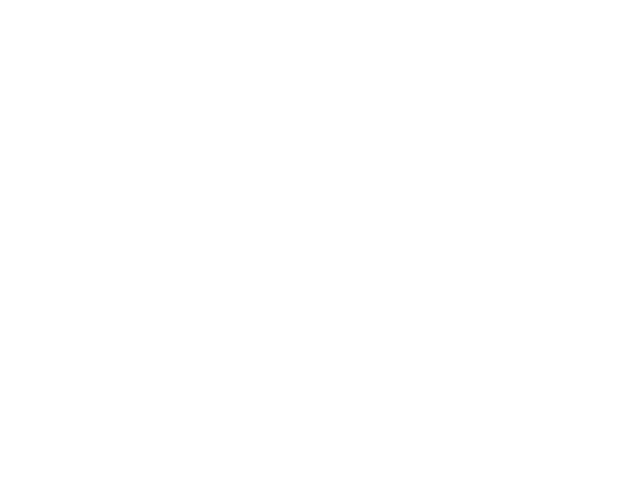
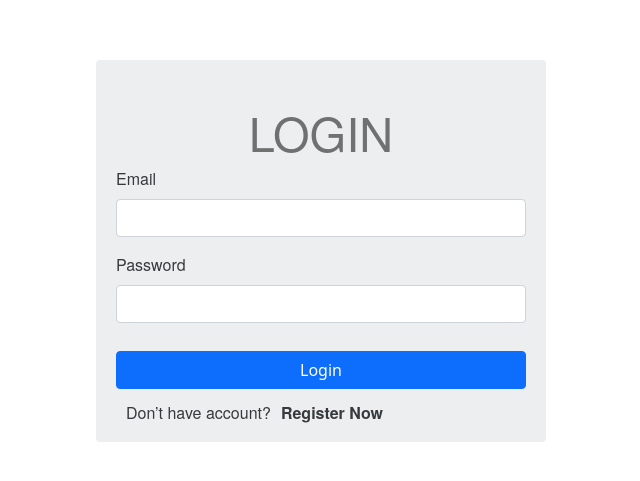
Before and after one commit to vrdisoft/arvan-challenge, a React (Create React App) app: page /login in a window 1280 px wide. Shown: the part 141-622 px from the top of the page, without its empty margins (319-959 px from the left). Built offline with nearby package versions, Linux system fonts and the light colour scheme.

Commit message:
design login page

```diff
--- a/src/App.tsx
+++ b/src/App.tsx
@@ -1,10 +1,15 @@
 import React from "react";
+import { Route, Routes, Navigate } from "react-router-dom";
+
+import Login from "./page/login";
 
 function App() {
   return (
-    <div className="App">
-      <header className="App-header"></header>
-    </div>
+    <Routes>
+      <Route path="/login" element={<Login />} />
+      <Route path="/register" element={<Login />} />
+      <Route path="*" element={<Navigate to="/login" replace={true} />} />
+    </Routes>
   );
 }
 
--- a/src/index.tsx
+++ b/src/index.tsx
@@ -1,5 +1,6 @@
 import { StrictMode } from "react";
 import ReactDOM from "react-dom/client";
+import { BrowserRouter } from "react-router-dom";
 import App from "./App";
 
 const root = ReactDOM.createRoot(
@@ -7,6 +8,8 @@ const root = ReactDOM.createRoot(
 );
 root.render(
   <StrictMode>
-    <App />
+    <BrowserRouter>
+      <App />
+    </BrowserRouter>
   </StrictMode>
 );
--- /dev/null
+++ b/src/page/login/component/content.tsx
@@ -0,0 +1,95 @@
+import React, { useState, useRef } from "react";
+import Button from "react-bootstrap/Button";
+import Form from "react-bootstrap/Form";
+import Row from "react-bootstrap/Row";
+
+function Content({ isLoginPage }: { isLoginPage: boolean }) {
+  const [validated, setValidated] = useState<boolean>(false);
+  const [isInvalidEmail, setIsInvalidEmail] = useState<boolean>(false);
+  const emailInputRef = useRef() as any;
+  const emailRegex = useRef(/^[A-Z0-9._%+-]+@[A-Z0-9.-]+\.[A-Z]+$/i).current;
+
+  const validateEmail = () => {
+    if (!emailRegex.test(emailInputRef.current.value.replace(/\s/g, ""))) {
+      setIsInvalidEmail(true);
+      return false;
+    } else {
+      setIsInvalidEmail(false);
+    }
+  };
+
+  const handleSubmit = (event: React.FormEvent<HTMLFormElement>) => {
+    const form = event.currentTarget;
+    if (form.checkValidity() === false) {
+      event.preventDefault();
+      event.stopPropagation();
+    }
+    setValidated(true);
+    validateEmail();
+    event.preventDefault();
+  };
+
+  const handleEmailOnChange = () => {
+    validateEmail();
+  };
+
+  return (
+    <>
+      <Row className="content-row">
+        <Form noValidate validated={validated} onSubmit={handleSubmit}>
+          {!isLoginPage && (
+            <Form.Group className="mb-3" controlId="formBasicUser">
+              <Form.Label type="invalid" className="text-Style">
+                User
+              </Form.Label>
+              <Form.Control type="text" required />
+              <Form.Control.Feedback
+                type="invalid"
+                className="text-feedback-style"
+              >
+                Required field
+              </Form.Control.Feedback>
+            </Form.Group>
+          )}
+          <Form.Group className="mb-3" controlId="formBasicEmail">
+            <Form.Label className="text-Style">Email</Form.Label>
+            <Form.Control
+              type="email"
+              required
+              isInvalid={isInvalidEmail}
+              ref={emailInputRef}
+              onChange={handleEmailOnChange}
+            />
+            <Form.Control.Feedback
+              type="invalid"
+              className="text-feedback-style"
+            >
+              {isInvalidEmail &&
+                !!emailInputRef?.current?.value &&
+                "Email isn’t valid"}
+              {!emailInputRef?.current?.value && "Required field"}
+            </Form.Control.Feedback>
+          </Form.Group>
+
+          <Form.Group className="mb-3" controlId="formBasicPassword">
+            <Form.Label type="invalid" className="text-Style">
+              Password
+            </Form.Label>
+            <Form.Control type="password" required />
+            <Form.Control.Feedback
+              type="invalid"
+              className="text-feedback-style"
+            >
+              Required field
+            </Form.Control.Feedback>
+          </Form.Group>
+          <Button variant="primary" type="submit" className="login-button">
+            {isLoginPage ? "Login" : "Register"}
+          </Button>
+        </Form>
+      </Row>
+    </>
+  );
+}
+
+export default Content;
--- /dev/null
+++ b/src/page/login/component/footer.tsx
@@ -0,0 +1,26 @@
+import { useNavigate } from "react-router-dom";
+
+function Footer({ isLoginPage }: { isLoginPage: boolean }) {
+  const navigate = useNavigate();
+  return (
+    <>
+      <span className="dont-have-account text-Style">
+        {isLoginPage ? "Don’t have account?" : "Already Registered?"}
+      </span>
+      <span
+        className="register-Now"
+        onClick={() => {
+          if (isLoginPage) {
+            navigate("../register", { replace: true });
+          } else {
+            navigate("../login", { replace: true });
+          }
+        }}
+      >
+        {isLoginPage ? "Register Now" : "Login"}
+      </span>
+    </>
+  );
+}
+
+export default Footer;
--- /dev/null
+++ b/src/page/login/component/header.tsx
@@ -0,0 +1,12 @@
+import Row from "react-bootstrap/Row";
+import Col from "react-bootstrap/Col";
+
+function Header({ isLoginPage }: { isLoginPage: boolean }) {
+  return (
+    <Row>
+      <Col className="login-title">{isLoginPage ? "LOGIN" : "Register"}</Col>
+    </Row>
+  );
+}
+
+export default Header;
--- /dev/null
+++ b/src/page/login/index.tsx
@@ -0,0 +1,28 @@
+import { useState, useEffect } from "react";
+import { useLocation } from "react-router-dom";
+
+import "./style/login.sass";
+import Header from "./component/header";
+import Content from "./component/content";
+import Footer from "./component/footer";
+
+function Login() {
+  const location = useLocation();
+  const [isLoginPage, setIsLoginPage] = useState(true);
+  useEffect(() => {
+    const isLogin = location.pathname === "/login" ? true : false;
+    setIsLoginPage(isLogin);
+  }, [location.pathname]);
+
+  return (
+    <div className="continer">
+      <div className="login-continer">
+        <Header isLoginPage={isLoginPage} />
+        <Content isLoginPage={isLoginPage} />
+        <Footer isLoginPage={isLoginPage} />
+      </div>
+    </div>
+  );
+}
+
+export default Login;
--- /dev/null
+++ b/src/page/login/style/login.sass
@@ -0,0 +1,65 @@
+@import "~bootstrap/scss/bootstrap"
+
+.continer
+    display: flex
+    align-items: center
+    justify-content: center
+    width: 100%
+    height: calc(100vh - 16px)
+
+    .login-continer
+        width: 450px
+        background-color: #eceeef
+        border-radius: 4px
+
+        .login-title
+            font-family: HelveticaNeue
+            font-size: 47px
+            color: #707070
+            text-align: center
+            margin-top: 37px
+
+        .dont-have-account
+            text-align: left
+            font-weight: normal
+            font-stretch: normal
+            font-style: normal
+            line-height: 1.13
+            letter-spacing: normal
+            display: inline-block
+            margin-left: 30px
+            margin-top: 15px
+            margin-bottom: 20px
+
+        .register-Now
+            font-family: HelveticaNeue
+            font-size: 16px
+            font-weight: bold
+            font-stretch: normal
+            font-style: normal
+            line-height: 1.19
+            letter-spacing: normal
+            text-align: left
+            color: #373a3c
+            padding-left: 10px
+            margin-top: 15px
+            cursor: pointer
+
+        .content-row
+            padding-right: 20px
+            padding-left: 20px
+        .login-button
+            width: 100%
+            padding-right: 20px
+            padding-left: 20px
+            margin-top: 12px
+
+.text-Style
+    color: #373a3c
+    font-family: HelveticaNeue
+    font-size: 16px
+
+.text-feedback-style
+    color: #dc3545
+    font-family: HelveticaNeue
+    font-size: 16px
```
Also changed, not shown: package.json (+7 -2 lines), 1 other file (tests, documents, lock files or other folders).
